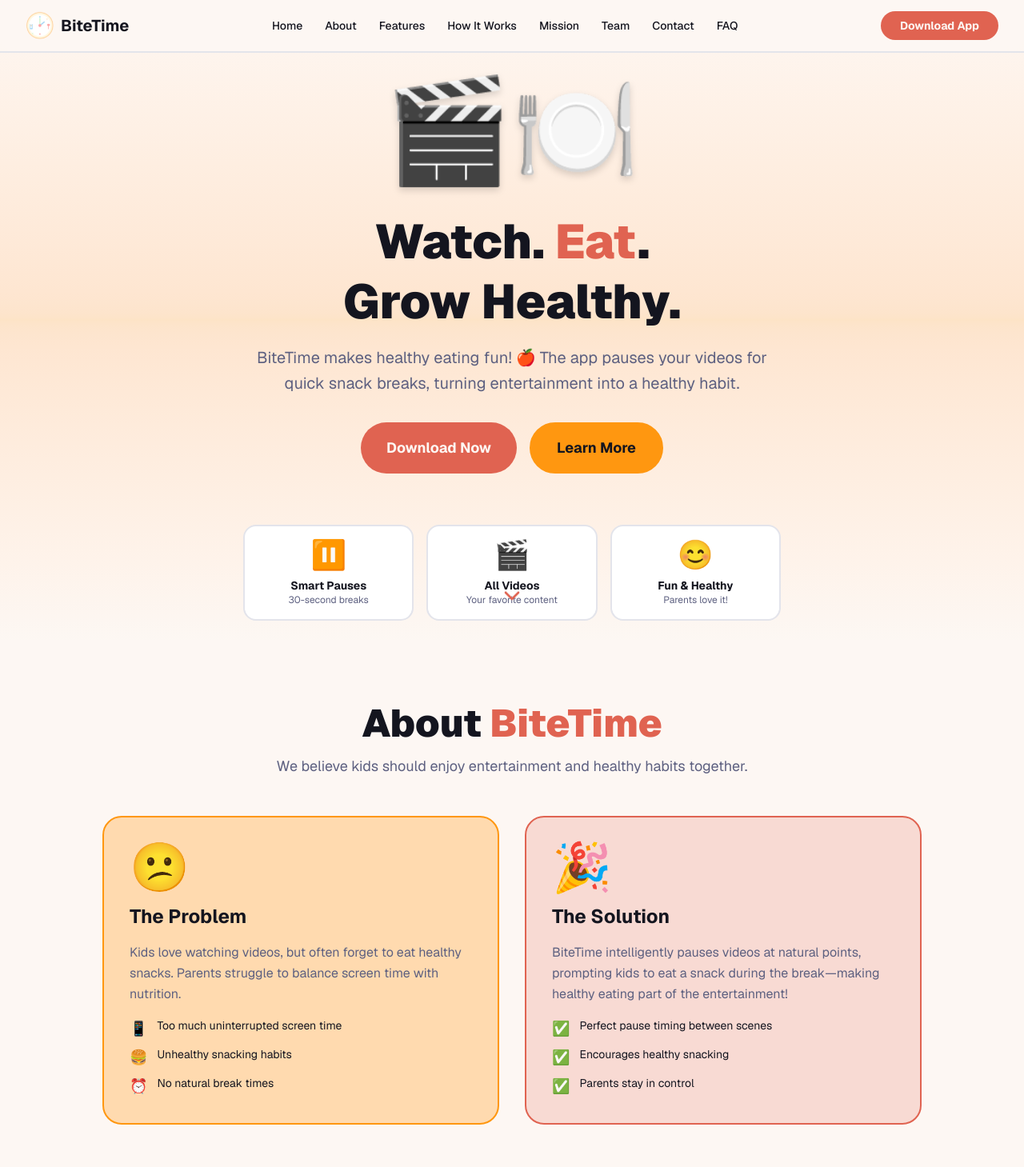
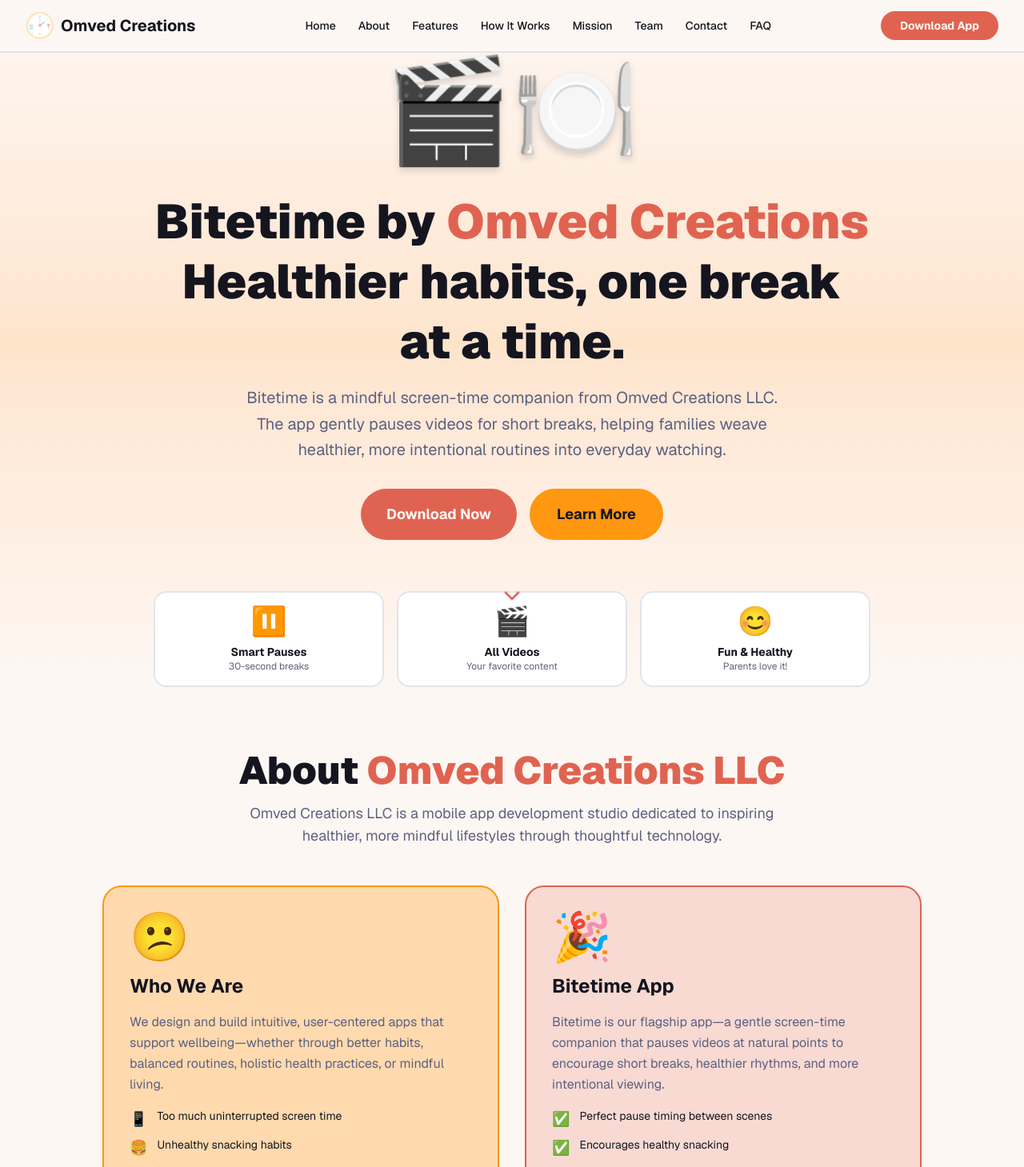
Before and after one commit to sainatha-reddy/bitetime-website, a Next.js app: page / in a window 1280 px wide. Shown: the top 1459 px of the page at 80% size. Built offline with nearby package versions, Linux system fonts and the light colour scheme.

Commit message:
Revise branding to reflect Omved Creations LLC and update app descriptions across the site. Enhance footer, navigation, and sections to align with new messaging for the Bitetime app, emphasizing mindful technology and healthier habits.

```diff
--- a/app/layout.tsx
+++ b/app/layout.tsx
@@ -8,9 +8,9 @@ const _geist = Geist({ subsets: ["latin"] })
 const _geistMono = Geist_Mono({ subsets: ["latin"] })
 
 export const metadata: Metadata = {
-  title: "BiteTime - Healthy Eating Meets Entertainment",
+  title: "Omved Creations LLC — Bitetime App",
   description:
-    "BiteTime is a mobile app that pauses videos for 30-second breaks to encourage kids to eat healthy while watching their favorite content.",
+    "Omved Creations LLC builds the Bitetime app, a mindful screen-time companion that encourages healthier, more intentional habits through thoughtful technology.",
   generator: "v0.app",
   icons: {
     icon: "/bite_time_logo.png",
--- a/components/footer.tsx
+++ b/components/footer.tsx
@@ -8,15 +8,18 @@ export default function Footer() {
           {/* About */}
           <div>
             <div className="flex items-center mb-4">
-              <div className="text-2xl">🍴</div>
-              <span className="ml-2 font-bold text-lg">BiteTime</span>
+              <div className="text-2xl">🕒</div>
+              <span className="ml-2 font-bold text-lg">Omved Creations LLC</span>
             </div>
-            <p className="text-sm text-primary-foreground/80">Making healthy eating fun through smart technology.</p>
+            <p className="text-sm text-primary-foreground/80">
+              Omved Creations builds Bitetime and other mindful digital experiences that support healthier, more
+              intentional living.
+            </p>
           </div>
 
           {/* Product */}
           <div>
-            <h4 className="font-bold mb-4">Product</h4>
+            <h4 className="font-bold mb-4">Bitetime App</h4>
             <ul className="space-y-2 text-sm text-primary-foreground/80">
               <li>
                 <a href="#features" className="hover:text-primary-foreground transition">
@@ -102,7 +105,8 @@ export default function Footer() {
         {/* Bottom */}
         <div className="flex flex-col md:flex-row justify-between items-center">
           <p className="text-sm text-primary-foreground/80 mb-4 md:mb-0">
-            © 2025 BiteTime. All rights reserved. Making healthy eating fun!
+            © 2025 Omved Creations LLC. All rights reserved. Bitetime and other products are crafted to support
+            healthier, more mindful lives.
           </p>
 
           {/* Social Links */}
--- a/components/navigation.tsx
+++ b/components/navigation.tsx
@@ -27,14 +27,14 @@ export default function Navigation() {
             <div className="relative h-9 w-9">
               <Image
                 src="/bite_time_logo.png"
-                alt="BiteTime logo"
+                alt="Bitetime app logo"
                 fill
                 sizes="36px"
                 className="rounded-full object-contain"
                 priority
               />
             </div>
-            <span className="text-xl font-bold text-foreground">BiteTime</span>
+            <span className="text-xl font-bold text-foreground">Omved Creations</span>
           </a>
 
           {/* Desktop Navigation */}
--- a/components/sections/about.tsx
+++ b/components/sections/about.tsx
@@ -3,10 +3,11 @@ export default function About() {
     <section id="about" className="py-20 px-4 bg-background">
       <div className="max-w-5xl mx-auto">
         <h2 className="text-4xl md:text-5xl font-black text-foreground mb-4 text-center text-balance">
-          About <span className="text-primary">BiteTime</span>
+          About <span className="text-primary">Omved Creations LLC</span>
         </h2>
         <p className="text-center text-muted-foreground text-lg mb-12 max-w-2xl mx-auto">
-          We believe kids should enjoy entertainment and healthy habits together.
+          Omved Creations LLC is a mobile app development studio dedicated to inspiring healthier, more mindful
+          lifestyles through thoughtful technology.
         </p>
 
         <div className="grid md:grid-cols-2 gap-8 items-center">
@@ -14,10 +15,10 @@ export default function About() {
           <div className="animate-slide-in-right">
             <div className="bg-secondary/30 rounded-3xl p-8 border-2 border-secondary">
               <div className="text-6xl mb-4">😕</div>
-              <h3 className="text-2xl font-bold mb-4 text-foreground">The Problem</h3>
+              <h3 className="text-2xl font-bold mb-4 text-foreground">Who We Are</h3>
               <p className="text-muted-foreground leading-relaxed mb-4">
-                Kids love watching videos, but often forget to eat healthy snacks. Parents struggle to balance screen
-                time with nutrition.
+                We design and build intuitive, user-centered apps that support wellbeing—whether through better habits,
+                balanced routines, holistic health practices, or mindful living.
               </p>
               <ul className="space-y-2 text-sm">
                 <li className="flex items-start">
@@ -40,10 +41,10 @@ export default function About() {
           <div className="animate-slide-in-right" style={{ animationDelay: "0.1s" }}>
             <div className="bg-primary/20 rounded-3xl p-8 border-2 border-primary">
               <div className="text-6xl mb-4">🎉</div>
-              <h3 className="text-2xl font-bold mb-4 text-foreground">The Solution</h3>
+              <h3 className="text-2xl font-bold mb-4 text-foreground">Bitetime App</h3>
               <p className="text-muted-foreground leading-relaxed mb-4">
-                BiteTime intelligently pauses videos at natural points, prompting kids to eat a snack during the
-                break—making healthy eating part of the entertainment!
+                Bitetime is our flagship app—a gentle screen-time companion that pauses videos at natural points to
+                encourage short breaks, healthier rhythms, and more intentional viewing.
               </p>
               <ul className="space-y-2 text-sm">
                 <li className="flex items-start">
--- a/components/sections/faq.tsx
+++ b/components/sections/faq.tsx
@@ -20,7 +20,7 @@ export default function FAQ() {
     {
       question: "What streaming services does BiteTime work with?",
       answer:
-        "BiteTime works with most major streaming platforms including Netflix, Disney+, YouTube, Amazon Prime Video, and many more. If your app streams video, BiteTime can enhance it!",
+        "BiteTime works with most major streaming platforms including YouTube, Kidjo ,Minno, PBS Kids , Kiddoodle. If your app streams video, BiteTime can enhance it!",
     },
     {
       question: "Can parents customize the break duration?",
--- a/components/sections/hero.tsx
+++ b/components/sections/hero.tsx
@@ -21,15 +21,15 @@ export default function Hero() {
 
         {/* Headline */}
         <h1 className="text-4xl md:text-6xl font-black text-foreground mb-4 leading-tight text-balance">
-          Watch. <span className="text-primary">Eat</span>.
+          Bitetime by <span className="text-primary">Omved Creations</span>
           <br />
-          Grow Healthy.
+          Healthier habits, one break at a time.
         </h1>
 
         {/* Subheadline */}
         <p className="text-lg md:text-xl text-muted-foreground mb-8 max-w-2xl mx-auto leading-relaxed">
-          BiteTime makes healthy eating fun! 🍎 The app pauses your videos for quick snack breaks, turning entertainment
-          into a healthy habit.
+          Bitetime is a mindful screen-time companion from Omved Creations LLC. The app gently pauses videos for short
+          breaks, helping families weave healthier, more intentional routines into everyday watching.
         </p>
 
         {/* CTA Buttons */}
--- a/components/sections/mission.tsx
+++ b/components/sections/mission.tsx
@@ -9,9 +9,9 @@ export default function Mission() {
               Our <span className="text-accent">Mission</span>
             </h2>
             <p className="text-lg md:text-xl text-muted-foreground leading-relaxed mb-8 max-w-3xl mx-auto">
-              At BiteTime, we believe that healthy habits should be built through joy, not restriction. We're on a
-              mission to create a generation of kids who naturally combine their love of entertainment with a love of
-              healthy eating.
+              At Omved Creations, we believe technology should make people feel better, not busier. Our mission is to
+              build digital experiences—starting with Bitetime—that help families live more intentionally through small,
+              sustainable habit changes.
             </p>
 
             <div className="grid md:grid-cols-3 gap-6 mt-12">
```
Also changed, not shown: app/privacy/page.tsx (line endings or trailing spaces), app/terms/page.tsx (line endings or trailing spaces).
